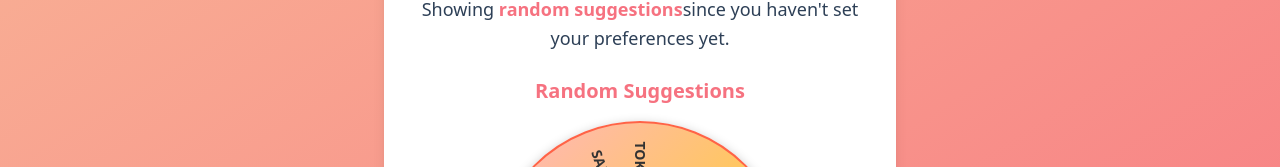
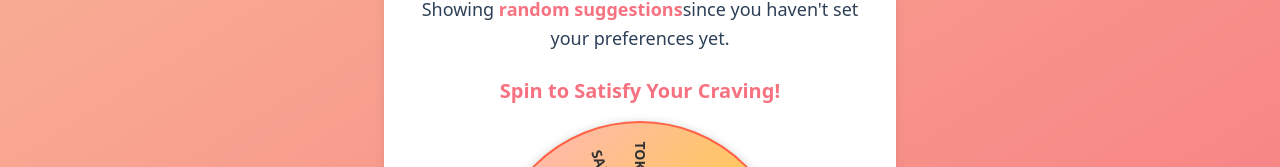
Before and after one commit to DevChiii/crave-spin, a SvelteKit app: page /spinner in a window 1280 px wide. Shown: the part 212-379 px from the top of the page. Built offline with nearby package versions, Linux system fonts and the light colour scheme.

Commit message:
Update header for random suggestions

```diff
--- a/src/routes/spinner/+page.svelte
+++ b/src/routes/spinner/+page.svelte
@@ -292,7 +292,7 @@
 
     <h2 class="text-xl font-bold text-[#F67280] mt-6 mb-4">
       {#if isRandomSuggestions}
-        Random Suggestions
+        Spin to Satisfy Your Craving!
       {:else}
         Spin to Satisfy Your Craving!
       {/if}
```
